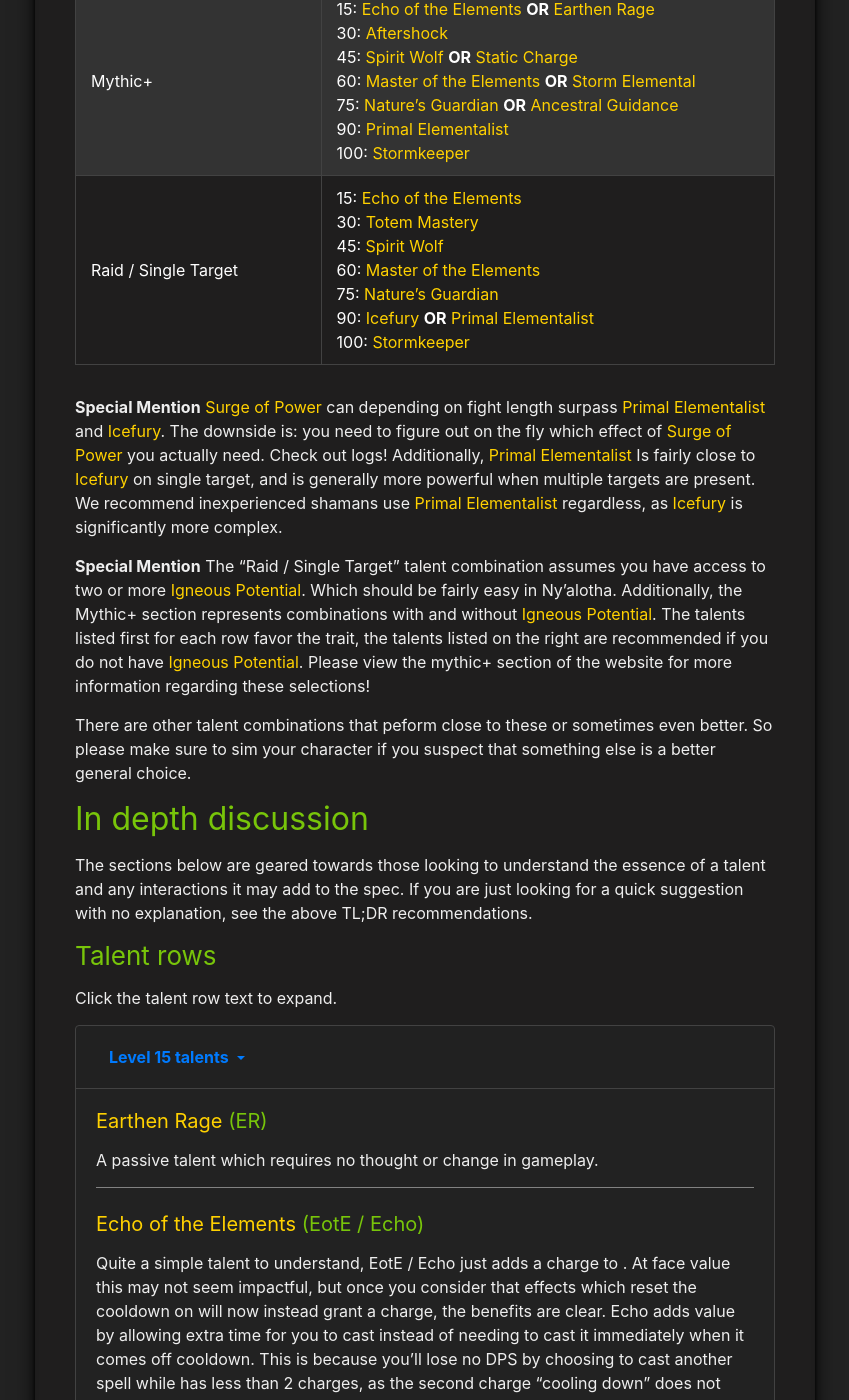
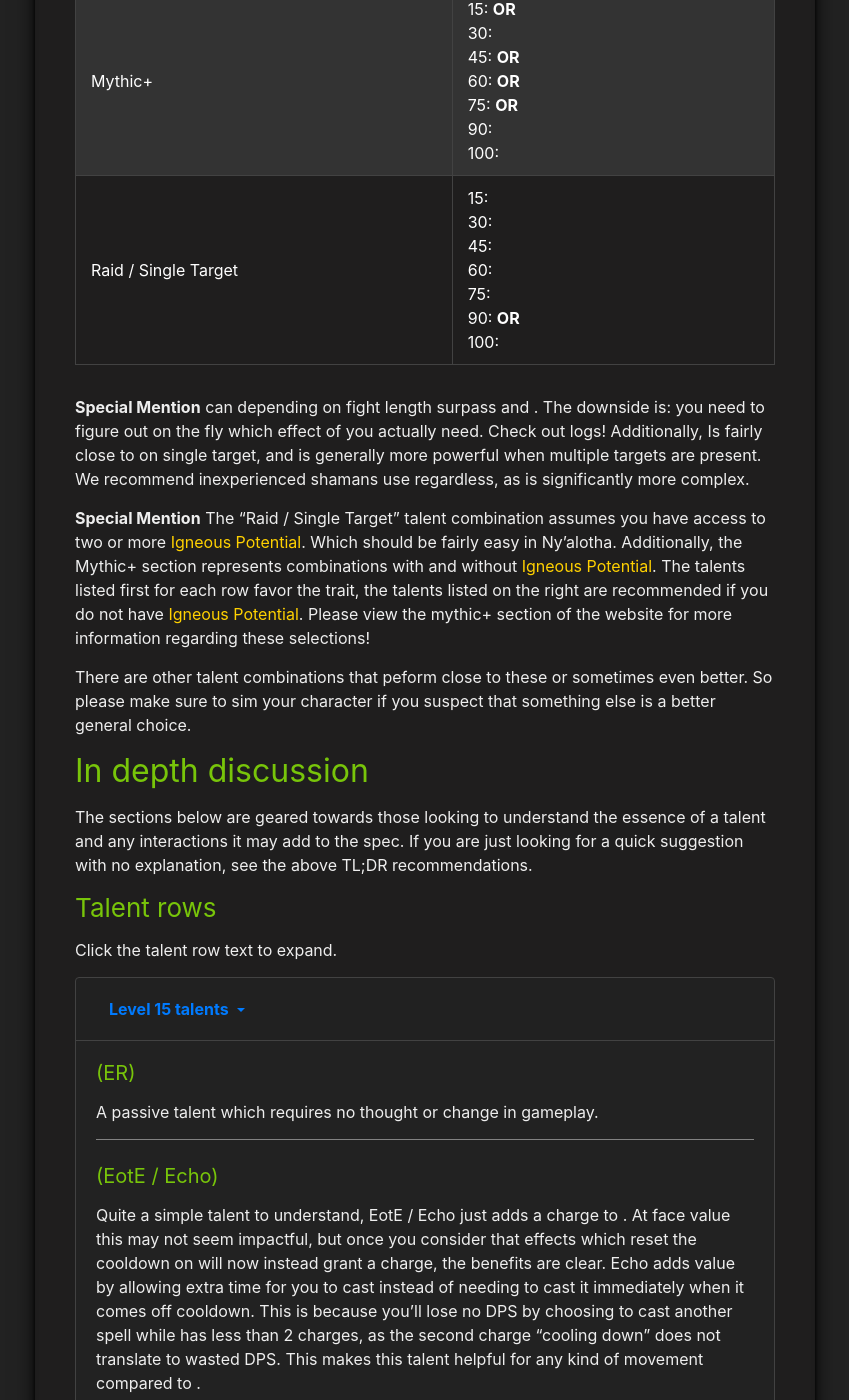
Before and after one commit to blacktempl/blacktempl.github.io, a Jekyll site: the page built from guide/general/talents.md, in a window 1280 px wide and 1400 px high, scrolled down 748 px. Shown: the whole window, without its empty margins (215-1064 px from the left). Built offline with Jekyll 4.4.1, drawn with Linux system fonts in a browser that asks for light colours; a script that is not in the unit is left out; comment, search, counter and statistics services are not loaded; some of the changed text lies outside the part shown.

Commit message:
Update talent.yml

```diff
--- a/_data/talent.yml
+++ b/_data/talent.yml
@@ -12,6 +12,7 @@
 # Replace ID          with the appropriate id
 # Replace PLAIN_NAME  with the appropriate base name
 
+#Havoc
 BlindFury: <a href="https://ru.wowhead.com/spell=203550" target="blank">Слепая ярость</a>
 Unbound_Chaos: <a href="https://ru.wowhead.com/spell=275144" target="blank">Необузданный хаос</a>
 Glaive_Tempest: <a href="https://ru.wowhead.com/spell=342817" target="blank">Шквал клинков</a>
@@ -30,97 +31,9 @@
 Fel_Eruption: <a href="https://ru.wowhead.com/spell=211881" target="blank">Извержение Скверны</a>
 Demonic_Appetite: <a href="https://ru.wowhead.com/spell=206478" target="blank">Демонический аппетит</a>
 
+#VDH
+Infernal_Armor: <a href="https://ru.wowhead.com/spell=320331" target="blank">Инфернальная броня</a>
+
 
 #Удаленный талант
 Nemesis: <a href="https://ru.wowhead.com/spell=206491" target="blank">Заклятый враг</a>
-
-afs: <a href="https://bfa.wowhead.com/spell=273221" target="blank">Aftershock</a>
-
-ancestral_guidance: <a href="https://bfa.wowhead.com/spell=108281" target="blank">Ancestral Guidance</a>
-
-ascendance: <a href="https://bfa.wowhead.com/spell=114050" target="blank">Ascendance</a>
-asc: <a href="https://bfa.wowhead.com/spell=114050" target="blank">Ascendance</a>
-
-call_the_thunder: <a href="https://ptr.wowhead.com/spell=260897/call-the-thunder" target="blank">Call the Thunder</a>
-ctt: <a href="https://ptr.wowhead.com/spell=260897/call-the-thunder" target="blank">Call the Thunder</a>
-
-control_of_lava: <a href="https://bfa.wowhead.com/spell=204393" target="blank">Control of Lava</a>
-
-counterstrike_totem: <a href="https://bfa.wowhead.com/spell=204331" target="blank">Counterstrike Totem</a>
-
-earth_shield: <a href="https://bfa.wowhead.com/spell=974" target="blank">Earth Shield</a>
-
-earthfury: <a href="https://bfa.wowhead.com/spell=204398" target="blank">Earthfury</a>
-
-earthen_rage: <a href="https://bfa.wowhead.com/spell=170374" target="blank">Earthen Rage</a>
-er: <a href="https://bfa.wowhead.com/spell=170374" target="blank">Earthen Rage</a>
-
-echo_of_the_elements: <a href="https://bfa.wowhead.com/spell=108283" target="blank">Echo of the Elements</a>
-eote: <a href="https://bfa.wowhead.com/spell=108283" target="blank">Echo of the Elements</a>
-echo: <a href="https://bfa.wowhead.com/spell=108283" target="blank">Echo of the Elements</a>
-
-elemental_attunement: <a href="https://bfa.wowhead.com/spell=204385" target="blank">Elemental Attunement</a>
-
-elemental_blast: <a href="https://bfa.wowhead.com/spell=117014" target="blank">Elemental Blast</a>
-eb: <a href="https://bfa.wowhead.com/spell=117014" target="blank">Elemental Blast</a>
-
-exposed_elements: <a href="https://bfa.wowhead.com/spell=260694" target="blank">Exposed Elements</a>
-ee: <a href="https://bfa.wowhead.com/spell=260694" target="blank">Exposed Elements</a>
-
-gladiators_medallion: <a href="https://bfa.wowhead.com/spell=208683" target="blank">Gladiator's Medallion</a>
-medallion: <a href="https://bfa.wowhead.com/spell=208683" target="blank">Gladiator's Medallion</a>
-
-grounding_totem: <a href="https://bfa.wowhead.com/spell=204336" target="blank">Grounding Totem</a>
-
-high_voltage: <a href="https://bfa.wowhead.com/spell=260890" target="blank">High Voltage</a>
-hv: <a href="https://bfa.wowhead.com/spell=260890" target="blank">High Voltage</a>
-
-icefury: <a href="https://bfa.wowhead.com/spell=210714" target="blank">Icefury</a>
-if: <a href="https://bfa.wowhead.com/spell=210714" target="blank">Icefury</a>
-
-lightning_lasso: <a href="https://bfa.wowhead.com/spell=204437" target="blank">Lightning Lasso</a>
-
-liquid_magma_totem: <a href="https://bfa.wowhead.com/spell=192222" target="blank">Liquid Magma Totem</a>
-lmt: <a href="https://bfa.wowhead.com/spell=192222" target="blank">Liquid Magma Totem</a>
-
-master_of_the_elements: <a href="https://bfa.wowhead.com/spell=16166" rel="domain=bfa" target="blank">Master of the Elements</a>
-mote: <a href="https://bfa.wowhead.com/spell=16166" rel="domain=bfa" target="blank">Master of the Elements</a>
-
-natures_guardian: <a href="https://bfa.wowhead.com/spell=30884" target="blank">Nature's Guardian</a>
-
-primal_elementalist: <a href="https://bfa.wowhead.com/spell=117013" target="blank">Primal Elementalist</a>
-pe: <a href="https://bfa.wowhead.com/spell=117013" target="blank">Primal Elementalist</a>
-
-purifying_waters: <a href="https://bfa.wowhead.com/spell=204247" target="blank">Purifying Waters</a>
-
-spirit_wolf: <a href="https://bfa.wowhead.com/spell=260878" target="blank">Spirit Wolf</a>
-sw: <a href="https://bfa.wowhead.com/spell=260878" target="blank">Spirit Wolf</a>
-
-relentless: <a href="https://bfa.wowhead.com/spell=196029" target="blank">Relentless</a>
-
-skyfury_totem: <a href="https://bfa.wowhead.com/spell=204330" target="blank">Skyfury Totem</a>
-
-spectral_recovery: <a href="https://bfa.wowhead.com/spell=204261" target="blank">Spectral Recovery</a>
-
-static_charge: <a href="https://bfa.wowhead.com/spell=265046" target="blank">Static Charge</a>
-
-storm_elemental: <a href="https://bfa.wowhead.com/spell=192249" rel="domain=bfa" target="blank">Storm Elemental</a>
-se: <a href="https://bfa.wowhead.com/spell=192249" rel="domain=bfa" target="blank">Storm Elemental</a>
-
-stormkeeper: <a href="https://bfa.wowhead.com/spell=191634" rel="domain=bfa" target="blank">Stormkeeper</a>
-sk: <a href="https://bfa.wowhead.com/spell=191634" rel="domain=bfa" target="blank">Stormkeeper</a>
-
-surge_of_power: <a href="https://ptr.wowhead.com/spell=262303/surge-of-power" target="blank">Surge of Power</a>
-sop: <a href="https://ptr.wowhead.com/spell=262303/surge-of-power" target="blank">Surge of Power</a>
-
-swelling_waves: <a href="https://bfa.wowhead.com/spell=204264" target="blank">Swelling Waves</a>
-
-totem_mastery: <a href="https://bfa.wowhead.com/spell=210643" target="blank">Totem Mastery</a>
-tm: <a href="https://bfa.wowhead.com/spell=210643" target="blank">Totem Mastery</a>
-
-traveling_storms: <a href="https://bfa.wowhead.com/spell=204403" target="blank">Traveling Storms</a>
-
-unlimited_power: <a href="https://bfa.wowhead.com/spell=260895" target="blank">Unlimited Power</a>
-up: <a href="https://bfa.wowhead.com/spell=260895" target="blank">Unlimited Power</a>
-
-wind_rush_totem: <a href="https://bfa.wowhead.com/spell=192077" target="blank">Wind Rush Totem</a>
```
